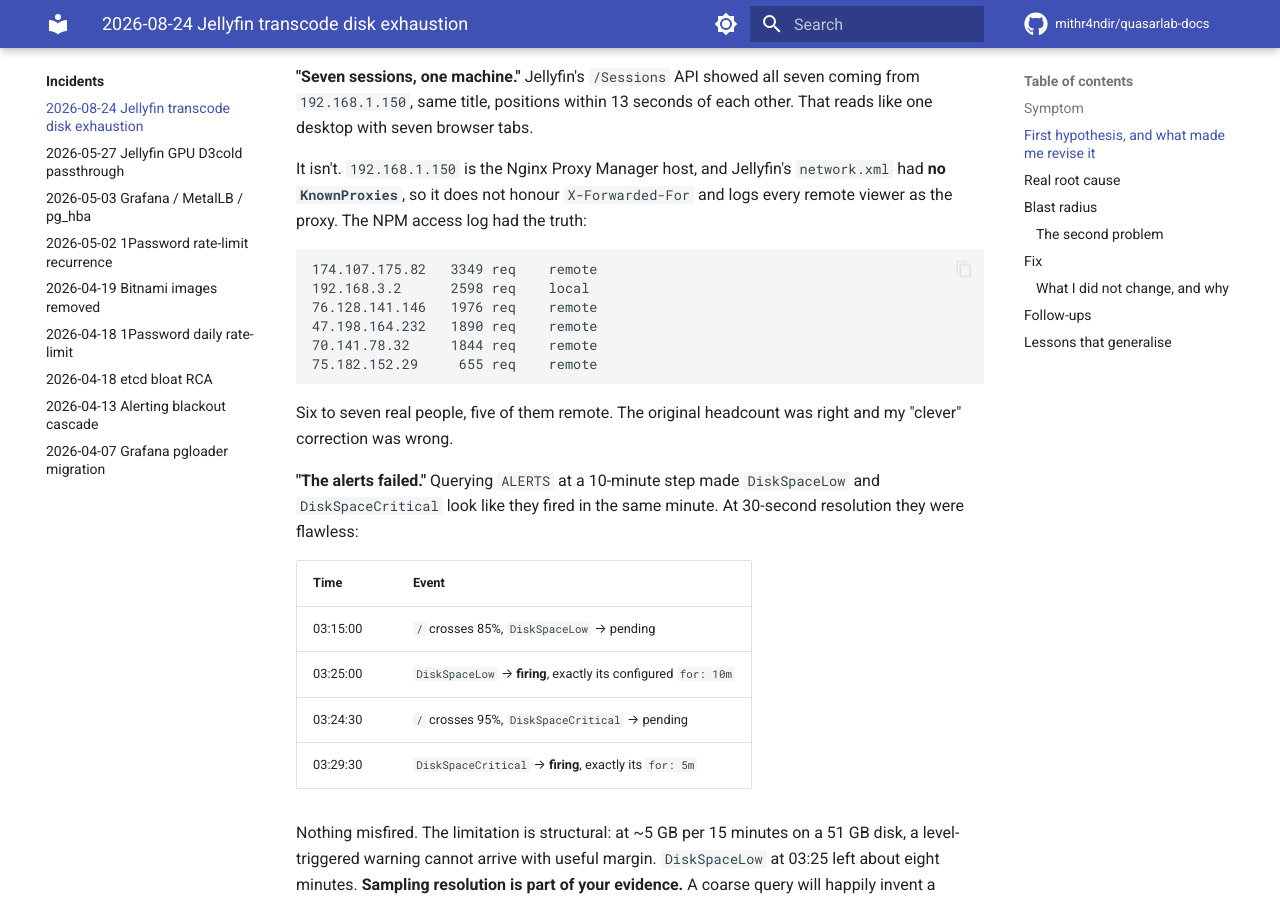
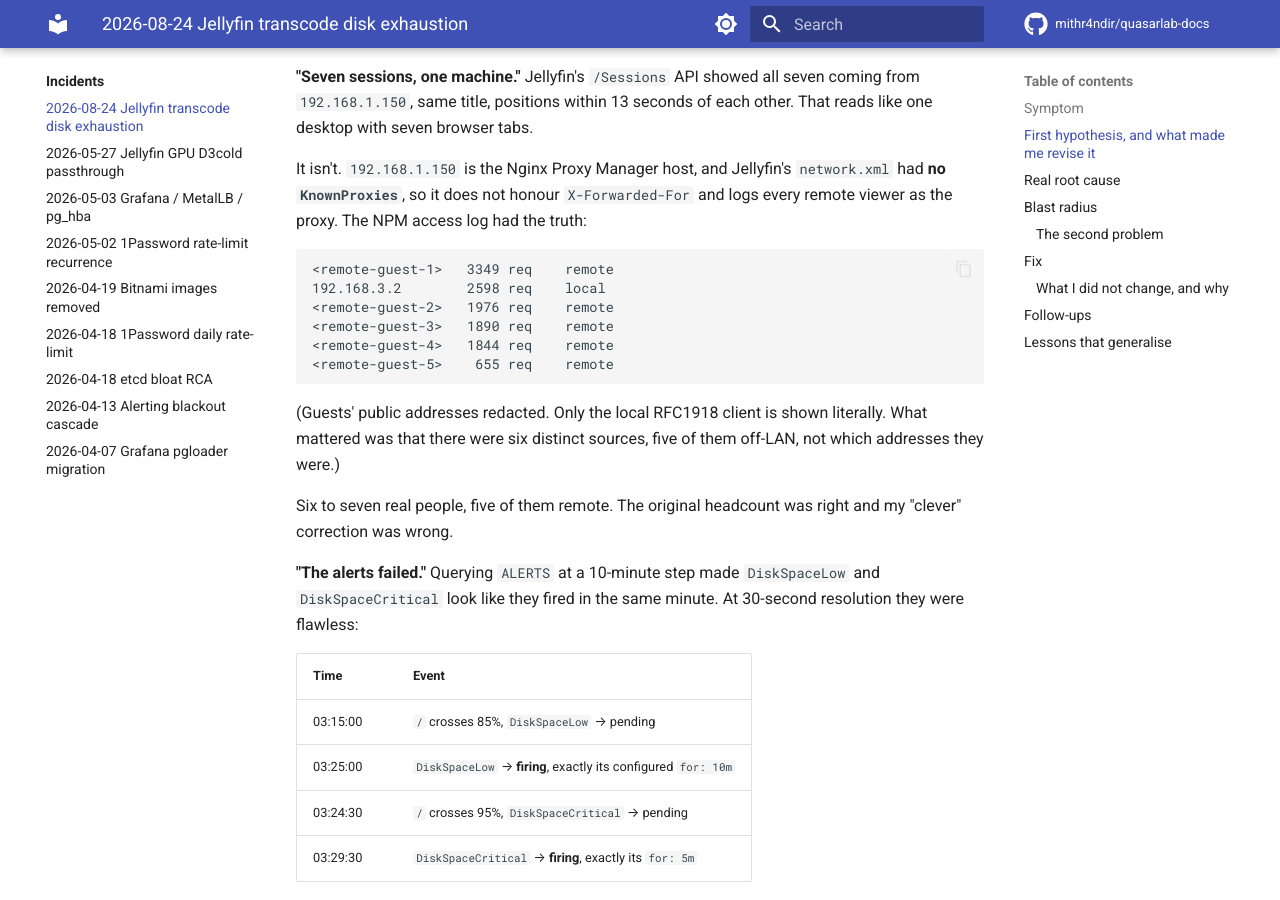
Before and after one commit to mithr4ndir/quasarlab-docs, an MkDocs documentation site: the page built from docs/incidents/2026-08-24-jellyfin-transcode-disk-exhaustion.md, in a window 1280 px wide and 900 px high, scrolled down 851 px. Built offline with MkDocs 1.6.1 and Material for MkDocs 9.7.7, drawn with Linux system fonts in a browser that asks for light colours; comment, search, counter and statistics services are not loaded.

Commit message:
Redact watch-party guests' public IP addresses (#8)
From the Codex review on #7, correctly flagged P1.

This repository and its GitHub Pages site are public, and the NPM access-log
excerpt published five routable residential addresses belonging to people who
were watching a film. Their addresses establish nothing the writeup needs:
the point was that the proxy saw six distinct sources, five of them off-LAN,
which is exactly as clear with placeholders.

Public addresses are now <remote-guest-N>. The one local client is left
literal because 192.168.3.2 is RFC1918 and discloses nothing.

Verified no routable addresses remain anywhere under docs/ (private ranges,
loopback and well-known resolvers excluded).

Note: the addresses remain in this repo's git history, which is also public.
Purging them needs a history rewrite and a force-push to main; raised
separately rather than done unilaterally.

````diff
--- a/docs/incidents/2026-08-24-jellyfin-transcode-disk-exhaustion.md
+++ b/docs/incidents/2026-08-24-jellyfin-transcode-disk-exhaustion.md
@@ -38,13 +38,17 @@ It isn't. `192.168.1.150` is the Nginx Proxy Manager host, and Jellyfin's
 had the truth:
 
 ```
-174.107.175.82   3349 req    remote
-192.168.3.2      2598 req    local
-76.128.141.146   1976 req    remote
-47.198.164.232   1890 req    remote
-70.141.78.32     1844 req    remote
-75.182.152.29     655 req    remote
+<remote-guest-1>   3349 req    remote
+192.168.3.2        2598 req    local
+<remote-guest-2>   1976 req    remote
+<remote-guest-3>   1890 req    remote
+<remote-guest-4>   1844 req    remote
+<remote-guest-5>    655 req    remote
 ```
+
+(Guests' public addresses redacted. Only the local RFC1918 client is shown
+literally. What mattered was that there were six distinct sources, five of them
+off-LAN, not which addresses they were.)
 
 Six to seven real people, five of them remote. The original headcount was right
 and my "clever" correction was wrong.
````
